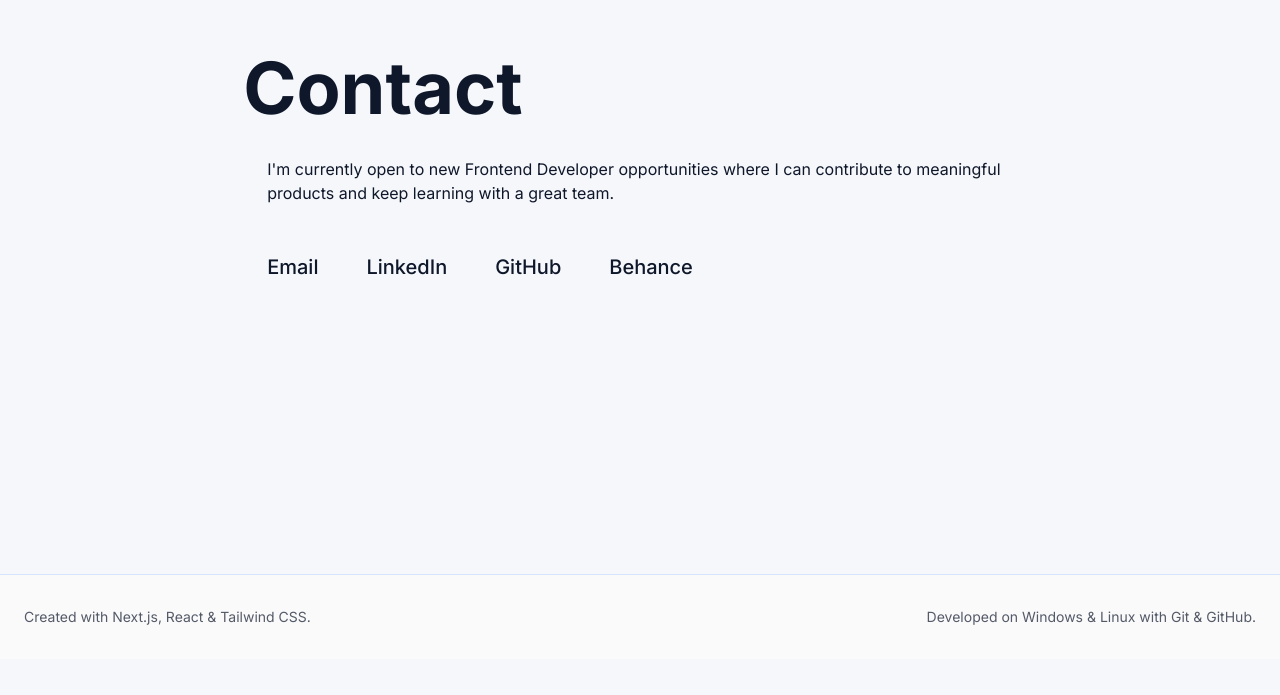
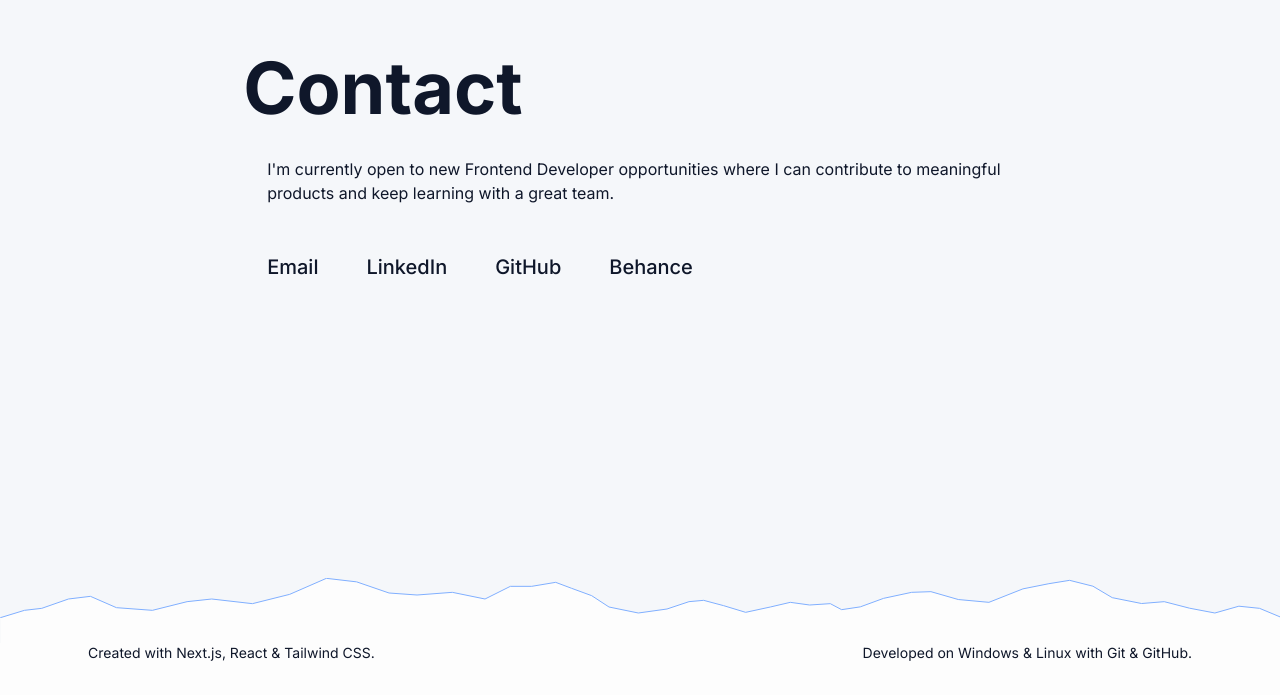
Before and after one commit to joangoma-code/portfolio, a Next.js app: page / in a window 1280 px wide. Shown: the part 4702-5397 px from the top of the page. Before the commit the page ends 5361 px from the top, so only its background shows below. Built offline with nearby package versions, Linux system fonts and the light colour scheme.

Commit message:
mountain footer

```diff
--- a/components/layout/Footer.tsx
+++ b/components/layout/Footer.tsx
@@ -1,15 +1,14 @@
+import MountainFooter from "@/components/ui/mountains/mountainFooter";
 
 export default function Footer() {
   return (
-    <footer className="border-t border-(--color-border)/30 py-8 bg-(--color-card)/70">
-      <div className="mx-auto flex max-w-7xl flex-col items-center text-center justify-between gap-4 px-6 text-sm opacity-70 md:flex-row">
-        <p>
-          Created with Next.js, React & Tailwind CSS.
-        </p>
-
-        <p>
-          Developed on Windows & Linux with Git & GitHub.
-        </p>
+    <footer className="relative w-full">
+      <MountainFooter className="relative -bottom-1" />
+      <div className=" relative bg-(--color-card) pb-8 pt-4 md:pt-0">
+        <div className="mx-auto flex max-w-6xl flex-col items-center text-center justify-between gap-4 px-6 text-sm md:flex-row ">
+          <p>Created with Next.js, React & Tailwind CSS.</p>
+          <p>Developed on Windows & Linux with Git & GitHub.</p>
+        </div>
       </div>
     </footer>
   );
--- /dev/null
+++ b/components/ui/mountains/mountainFooter.tsx
@@ -0,0 +1,38 @@
+import { SVGProps, useId } from "react"
+
+const SvgComponent = (props: SVGProps<SVGSVGElement>) => {
+  const clipPathId = useId()
+  const data = "M.5 103.09V59.51l36-11 26-3 40-14 33-4 39 17 54 4 52-13 37-4 61 7 56-14 55-24 45.39 5.3 48.61 16.7 42 3 53-4 49 10 38-19h32l36-6 24 9 30 11 26 17 44 9 43-6 33-11 22-2 30 8 33 10 37-8 30-7 29 4 31-2 17 9 28-4.21 35-12.79 42-9 29-1 41 11.79 46 4.21 51-20.21 39-7.79 31-5 35 8.79 29 17.21 44 8.79 34-2.79 38 9.79 38 7.21 36-10.21 31 3.21 31.39 13.08-.39 44.5H.5z"
+
+  return (
+    <svg
+      xmlns="http://www.w3.org/2000/svg"
+      data-name="Capa 2"
+      viewBox="0 0 1920 103.59"
+      {...props}
+    >
+      <defs>
+        <clipPath id={clipPathId}>
+          <rect x="0" y="0" width="1920" height="60" />
+        </clipPath>
+      </defs>
+
+      <path
+        d={data}
+        data-name="Capa 1"
+        fill="var(--color-card)"
+      />
+
+      <path
+        d={data}
+        fill="none"
+        stroke="var(--color-border)"
+        strokeWidth="1.5"
+        //strokeLinejoin="round"
+        clipPath={`url(#${clipPathId})`}
+      />
+    </svg>
+  )
+}
+
+export default SvgComponent
```
